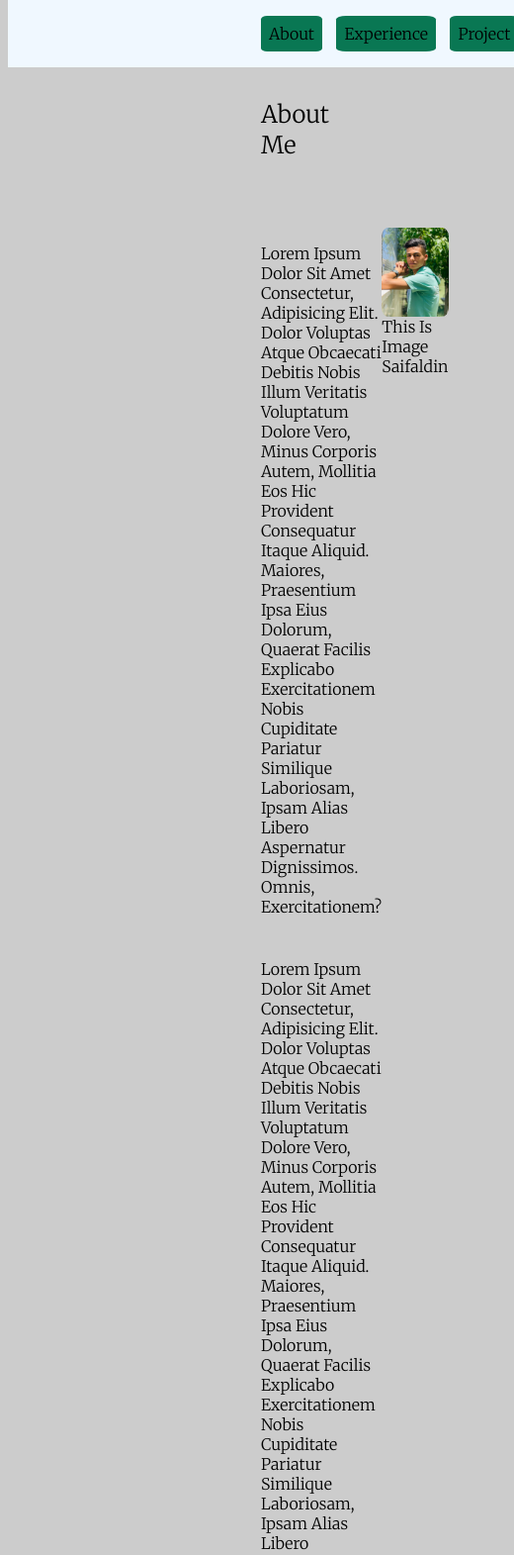
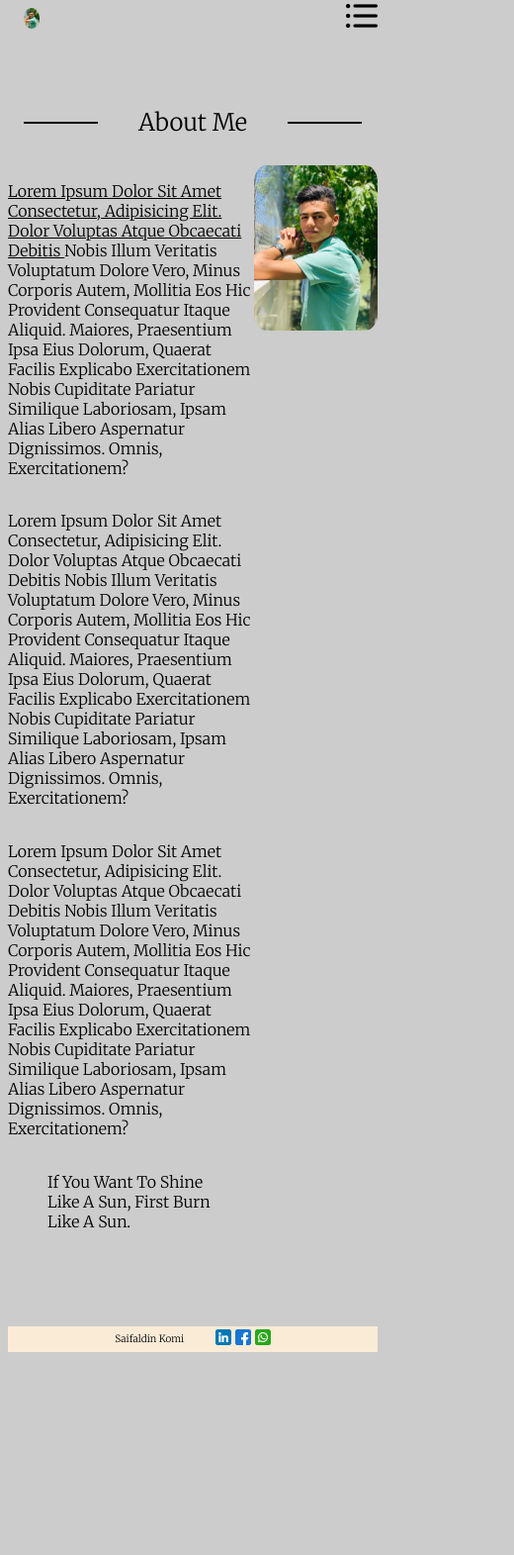
Before and after one commit to s0if/first-udacity, a plain HTML site: page index.html in a window 390 px wide. Shown: the top 1571 px of the page at 99% size, 520 px wide, since content can reach past the window. After the commit the page ends 1374 px from the top, so only its background shows below. Drawn offline with Linux system fonts and the light colour scheme.

Commit message:
add responsive

```diff
--- a/CSS/bodyAbout.css
+++ b/CSS/bodyAbout.css
@@ -1,6 +1,13 @@
 .body-about {
     display: flex;
     justify-content: space-around;
+}
+
+.abut-me .contaner {
+    display: flex;
+    flex-direction: column;
+    gap: 3rem;
+    margin: 5rem 0;
 }
 
 .body-about .text-container {
@@ -23,10 +30,22 @@
     border-radius: 10%;
 }
 
-.abut-me .contaner {
-    display: flex;
-    flex-direction: column;
-    gap: 3rem;
+@media screen and (max-width: 500px) {
+    .body-about .text-container {
+        width: auto;
+        gap: 0.1rem;
+    }
 
-    margin: 5rem 0;
+    .body-about .my-picture {
+        width: 100rem;
+
+    }
+
+    figcaption {
+        display: none;
+    }
+
+    .abut-me .contaner {
+        gap: 0.5rem;
+    }
 }
--- /dev/null
+++ b/CSS/font.css
@@ -0,0 +1 @@
+@import url("https://fonts.googleapis.com/css2?family=Merriweather:ital,wght@0,300;0,400;0,700;0,900;1,300;1,400;1,700;1,900&display=swap");
--- /dev/null
+++ b/CSS/footer.css
@@ -0,0 +1,25 @@
+footer {
+    background-color: antiquewhite;
+    display: flex;
+    justify-content:space-around;
+    align-items: center;
+}
+
+footer .icons img {
+    height: 2rem;
+    width: 2rem;
+    border-radius: 10%;
+}
+@media screen and (max-width: 500px) {
+    footer {
+        justify-content:center;
+        gap:2rem
+    }
+    footer h1{
+        font-size: 10px;
+    }
+    footer .icons img {
+        height: 1rem;
+        width: 1rem;
+    }
+}
--- a/CSS/header.css
+++ b/CSS/header.css
@@ -7,6 +7,10 @@ nav .contaner {
     width: 100%;
     z-index: 1;
     background-color: aliceblue;
+}
+
+nav .list img {
+    display: none;
 }
 
 nav ul {
@@ -28,3 +32,30 @@ header .logo {
 header .logo img {
     border-radius: 50%;
 }
+
+@media screen and (max-width: 500px) {
+
+    nav .contaner {
+        padding: 0 1rem;
+        background-color: #ccc;
+    }
+
+    nav ul {
+        display: none;
+    }
+
+    nav .list img {
+        display: block;
+        width: 2rem;
+        height: 2rem;
+    }
+
+    header .logo {
+        width: 1rem;
+        height: 1rem;
+    }
+
+    header .logo img {
+        border-radius: 50%;
+    }
+}
--- a/HTML/contact.html
+++ b/HTML/contact.html
@@ -7,6 +7,7 @@
     <link rel="stylesheet" href="../style.css">
     <link rel="stylesheet" href="../CSS/header.css">
     <link rel="stylesheet" href="../CSS/contact.css">
+    <link rel="stylesheet" href="../CSS/footer.css">
     <title>Contact</title>
 </head>
 
@@ -17,13 +18,15 @@
 
                 <div class="logo">
                     <img src="../image/me.jpg" alt="the logo in navbar">
+
                 </div>
-                <div>
-                    <ul>
+                <div class="list">
+                    <img src="../image/list.png" alt="list" >
+                    <ul >
                         <li><a href="../index.html">about</a></li>
-                        <li><a href="./contact.html">experience</a></li>
-                        <li><a href="./project.html">project</a></li>
-                        <li><a href="./contact.html">contact</a></li>
+                        <li><a href="experience.html">experience</a></li>
+                        <li><a href="project.html">project</a></li>
+                        <li><a href="contact.html">contact</a></li>
                     </ul>
                 </div>
             </div>
@@ -43,6 +46,20 @@
             </div>
         </div>
     </section>
+    <footer>
+        <h1>saifaldin komi</h1>
+        <div class="icons">
+            <a target="_blank" href="https://www.linkedin.com/in/saif-aldin-komi/">
+                <img src="../image/linkedin.png" alt="github-icon">
+            </a>
+            <a target="_blank" href="https://www.facebook.com/saifaldin.alkomi">
+                <img src="../image/facebook.png" alt="facebook">
+            </a>
+            <a target="_blank" href="https://wa.me/qr/X5J7RTHY7QFUI1">
+                <img src="../image/whatsapp.png" alt="whatsapp">
+            </a>
+        </div>
+    </footer>
 </body>
 
 </html>
--- a/index.html
+++ b/index.html
@@ -7,6 +7,7 @@
     <link rel="stylesheet" href="./style.css">
     <link rel="stylesheet" href="./CSS/header.css">
     <link rel="stylesheet" href="./CSS/bodyAbout.css">
+    <link rel="stylesheet" href="./CSS/footer.css">
     <title>Portfolio Saif</title>
 </head>
 
@@ -19,7 +20,8 @@
                     <img src="image/me.jpg" alt="the logo in navbar">
 
                 </div>
-                <div>
+                <div class="list">
+                    <img src="./image/list.png" alt="list">
                     <ul>
                         <li><a href="index.html">about</a></li>
                         <li><a href="HTML/experience.html">experience</a></li>
@@ -38,8 +40,11 @@
                     <div class="text-container">
                         <p>
                             <b>
-                                Lorem ipsum dolor sit amet consectetur, adipisicing elit. Dolor voluptas atque obcaecati
-                                debitis
+                                <u>
+                                    Lorem ipsum dolor sit amet consectetur, adipisicing elit. Dolor voluptas atque
+                                    obcaecati
+                                    debitis
+                                </u>
                                 nobis illum veritatis voluptatum dolore vero, minus corporis autem, mollitia eos hic
                                 provident
                                 consequatur itaque aliquid. Maiores, praesentium ipsa eius dolorum, quaerat facilis
@@ -72,7 +77,16 @@
                                 aspernatur
                                 dignissimos. Omnis, exercitationem?
                             </em>
+
                         </p>
+                        <em>
+                            <ul>
+                                <b>
+                                    <blockquote cite="https://www.brainyquote.com/quotes/a_p_j_abdul_kalam_717796">
+                                        If you want to shine like a sun, first burn like a sun.</blockquote>
+                                </b>
+                            </ul>
+                        </em>
                     </div>
                     <div class="my-picture">
                         <img src="image/me.jpg" alt="this is image saifaldin">
@@ -82,6 +96,20 @@
             </div>
         </div>
     </section>
+    <footer>
+        <h1>saifaldin komi</h1>
+        <div class="icons">
+            <a target="_blank" href="https://www.linkedin.com/in/saif-aldin-komi/">
+                <img src="./image/linkedin.png" alt="github-icon">
+            </a>
+            <a target="_blank" href="https://www.facebook.com/saifaldin.alkomi">
+                <img src="./image/facebook.png" alt="facebook">
+            </a>
+            <a target="_blank" href="https://wa.me/qr/X5J7RTHY7QFUI1">
+                <img src="./image/whatsapp.png" alt="whatsapp">
+            </a>
+        </div>
+    </footer>
 </body>
 
 </html>
--- a/style.css
+++ b/style.css
@@ -1,4 +1,4 @@
-@import url("https://fonts.googleapis.com/css2?family=Merriweather:ital,wght@0,300;0,400;0,700;0,900;1,300;1,400;1,700;1,900&display=swap");
+@import "./CSS/font.css";
 
 * {
     border: 0;
@@ -53,3 +53,27 @@ h2::before {
 h2::after {
     right: 1rem;
 }
+
+@media screen and (max-width: 500px) {
+    * {
+
+
+        font-weight: 100;
+    }
+
+    body {
+        display: flex;
+        flex-direction: column;
+    }
+
+    .contaner {
+        padding: 0;
+    }
+
+    h2::before,
+    h2::after {
+        width: 20%;
+    }
+
+
+}
```
Also changed, not shown: CSS/experience.css (+13 -0 lines), CSS/projects.css (+7 -0 lines), HTML/experience.html (+7 -4 lines), HTML/project.html (+21 -4 lines), image/facebook.png (added), image/linkedin.png (added), image/list.png (added), image/whatsapp.png (added).
